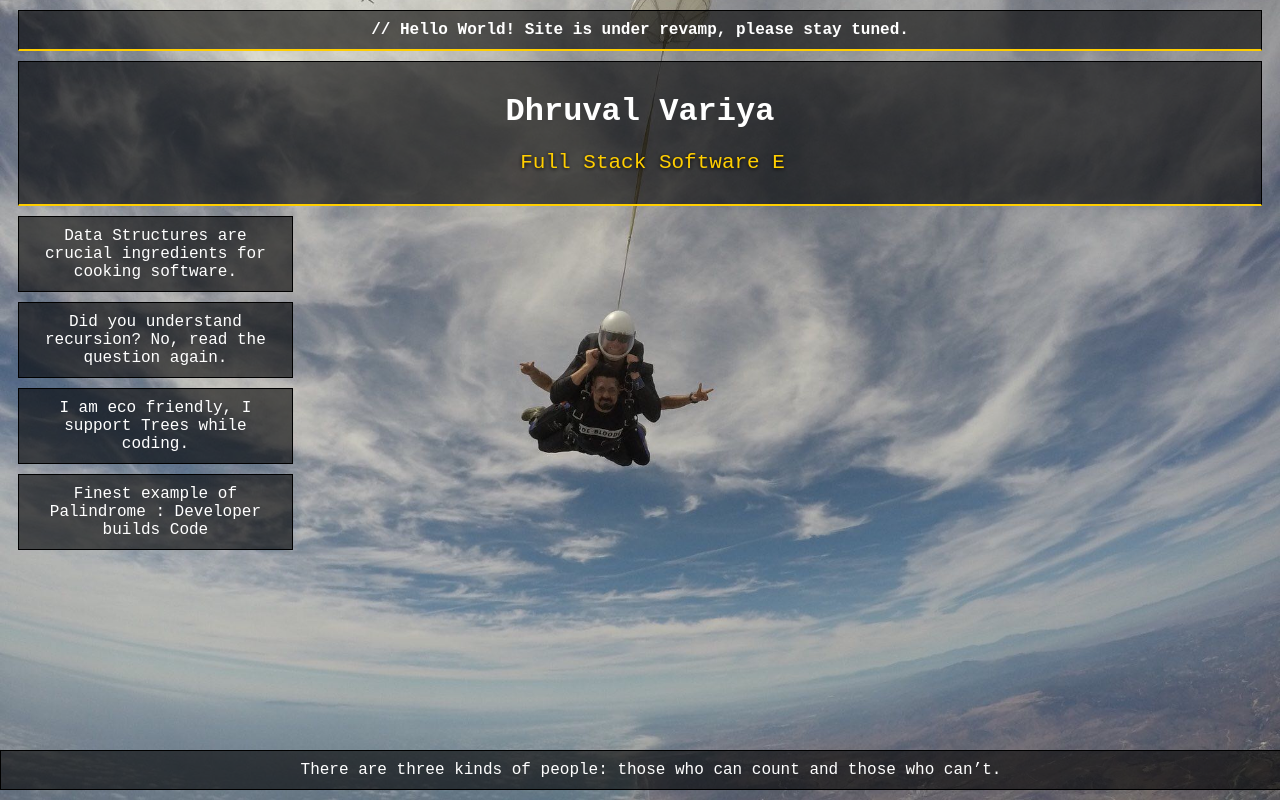
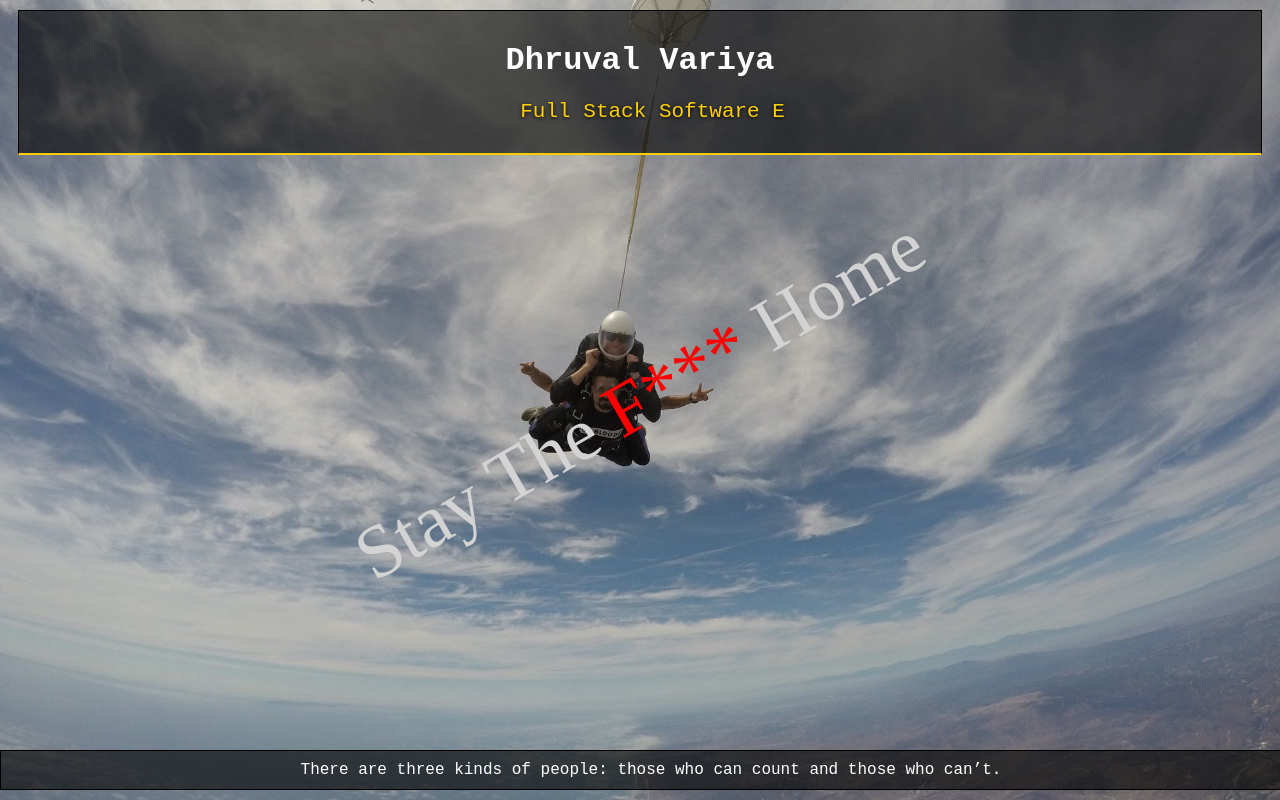
Before and after one commit to dhruvalv/-dhruvalv-.github.io, a plain HTML site: page index.html in a window 1280 px wide. Drawn offline with Linux system fonts and the light colour scheme.

Commit message:
'code'.equals('meditate') -> true

```diff
--- a/index.html
+++ b/index.html
@@ -64,25 +64,39 @@
 		padding-bottom:10px;color:#ffffff;padding-left:10px;padding-right:10px;padding-top:10px;padding-bottom:10px;
 		font-family: Courier New,Courier,Lucida Sans Typewriter,Lucida Typewriter,monospace;
 }
+#watermark-background{
+    position:absolute;
+  align-items: center;
+    z-index:0;
+    display:block;
+	top: 50%;
+    left: 50%;
+    margin-right: -50%;
+    transform: translate(-50%, -50%);
+}
+
+#watermark
+{
+    color:lightgrey;
+    font-size:75px;
+    transform:rotate(330deg);
+    -webkit-transform:rotate(330deg);
+}
+
+#redd
+{
+    color:red;
+}
+
 </style>
-	</style>
-	<h4 class='opacbox'>// Hello World! Site is under revamp, please stay tuned.</h4>
+	<div id="watermark-background">
+		<p id="watermark">Stay The <span id="redd">F***</span> Home</p>
+	</div>
+	<!--<h4 class='opacbox'>// Hello World! Site is under revamp, please stay tuned.</h4>-->
 			<div class="top">
 				<h1>Dhruval Variya</h1>
 					<p class="intro"></p>
-					<p id="typing" data-descriptions="Full Stack Software Engineer, Java Prodigy, Javascript Ninja, Database Architect"></p>
-			</div>
-			<div class="msg">
-				Data Structures are crucial ingredients for cooking software.
-			</div>
-			<div class="msg">
-				Did you understand recursion? No, read the question again.
-			</div>
-			<div class="msg">
-				I am eco friendly, I support Trees while coding.
-			</div>
-			<div class="msg">
-				Finest example of Palindrome : Developer builds Code
+					<p id="typing" data-descriptions="Full Stack Software Engineer, Java Prodigy, Javascript Ninja, Android Crackerjack, Database Architect"></p>
 			</div>
 			<div class="footer">
 				There are three kinds of people: those who can count and those who can’t.
```
